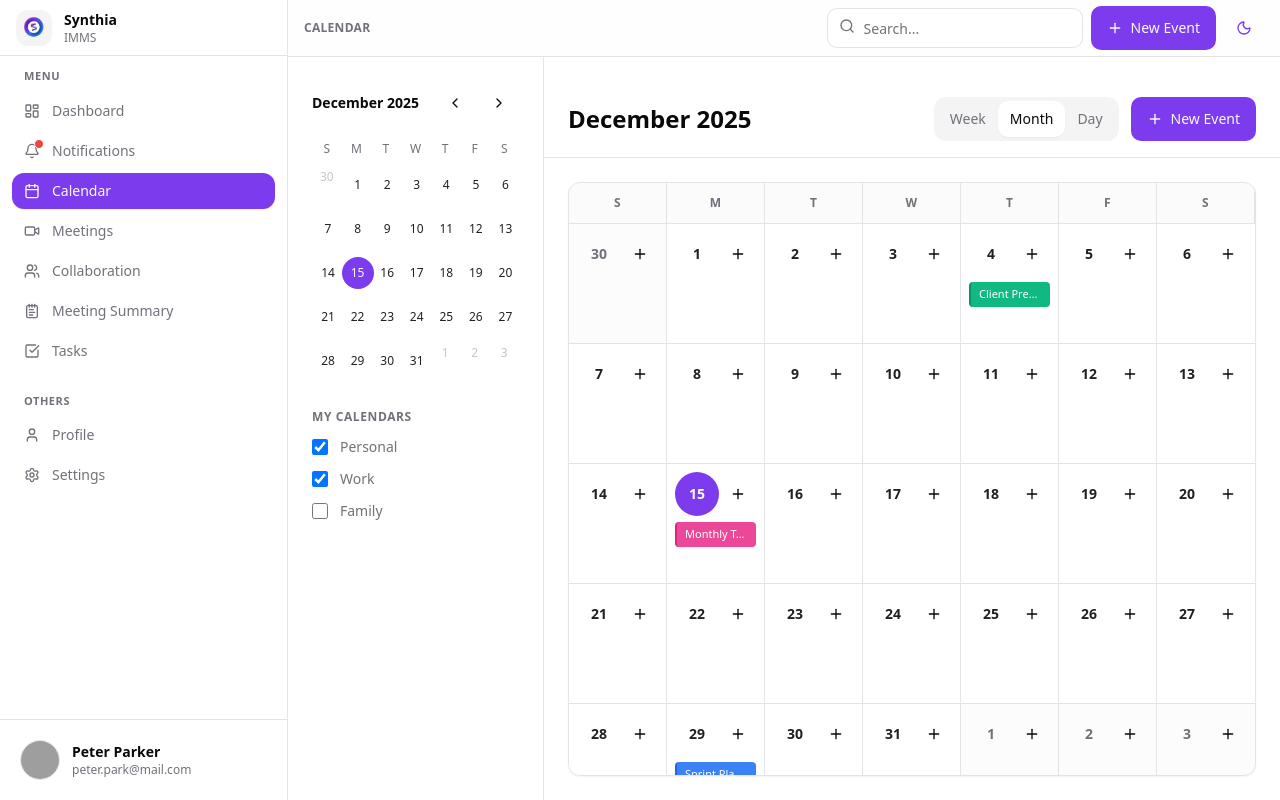
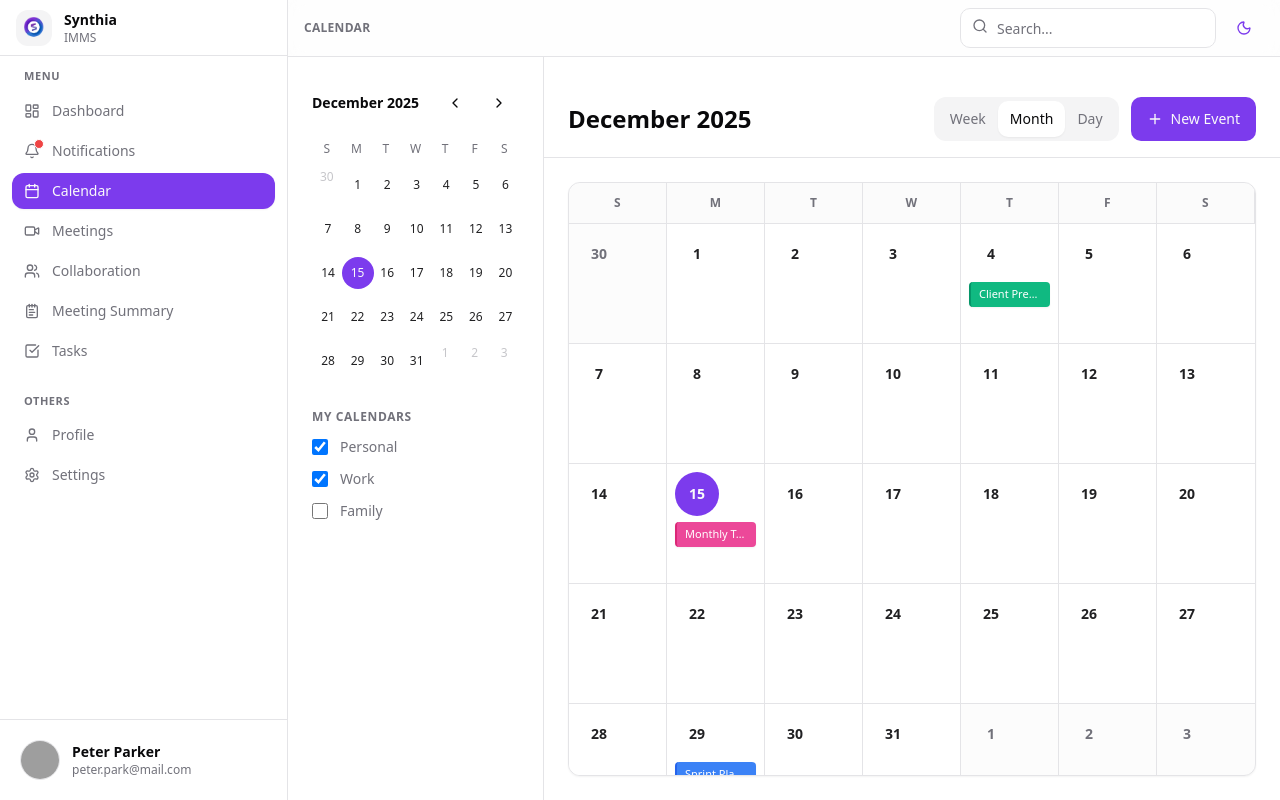
Before and after one commit to NoahOsmonth/synthia-finale, a Next.js app: page /calendar in a window 1280 px wide. Built offline with nearby package versions, Linux system fonts and the light colour scheme; grey boxes are pictures that could not be loaded.

Commit message:
refactor: remove unused imports and buttons from header and month view components

```diff
--- a/src/components/shared/header.tsx
+++ b/src/components/shared/header.tsx
@@ -1,7 +1,7 @@
 "use client";
 
 import * as React from "react";
-import { Menu, Moon, Plus, Search, Sun, X } from "lucide-react";
+import { Menu, Moon, Search, Sun, X } from "lucide-react";
 import { useTheme } from "next-themes";
 
 import { Button } from "@/components/ui/button";
@@ -12,7 +12,6 @@ export function AppHeader({ title, onOpenMenu }: { title: string; onOpenMenu?: (
   const [mobileSearchOpen, setMobileSearchOpen] = React.useState(false);
 
   const toggleTheme = () => setTheme(theme === "dark" ? "light" : "dark");
-  const handleNewEvent = () => window.dispatchEvent(new Event("open-new-event-modal"));
 
   return (
     <div className="border-b bg-background/70 backdrop-blur supports-[backdrop-filter]:bg-background/50 pt-safe-top">
@@ -48,13 +47,6 @@ export function AppHeader({ title, onOpenMenu }: { title: string; onOpenMenu?: (
             {mobileSearchOpen ? <X className="h-5 w-5" /> : <Search className="h-5 w-5" />}
           </Button>
 
-          {title === "Calendar" && (
-            <Button onClick={handleNewEvent} className="gap-2">
-              <Plus className="h-4 w-4" />
-              <span className="hidden sm:inline">New Event</span>
-            </Button>
-          )}
-
           <Button variant="ghost" size="icon" aria-label="Toggle theme" onClick={toggleTheme}>
             <Sun className="hidden h-5 w-5 text-amber-500 dark:block" />
             <Moon className="block h-5 w-5 text-primary dark:hidden" />
--- a/src/features/calendar/month-view.tsx
+++ b/src/features/calendar/month-view.tsx
@@ -1,7 +1,6 @@
 "use client";
 
 import * as React from "react";
-import { Plus } from "lucide-react";
 
 import { Button } from "@/components/ui/button";
 
@@ -75,19 +74,6 @@ export default function CalendarMonthView({
                 >
                   {dayObj.day}
                 </button>
-
-                <Button
-                  variant="ghost"
-                  size="icon"
-                  className="hidden md:inline-flex"
-                  aria-label="Add new event"
-                  onClick={(e) => {
-                    e.stopPropagation();
-                    onNewEvent();
-                  }}
-                >
-                  <Plus className="h-4 w-4" />
-                </Button>
               </div>
 
               <div className="space-y-1">
```
